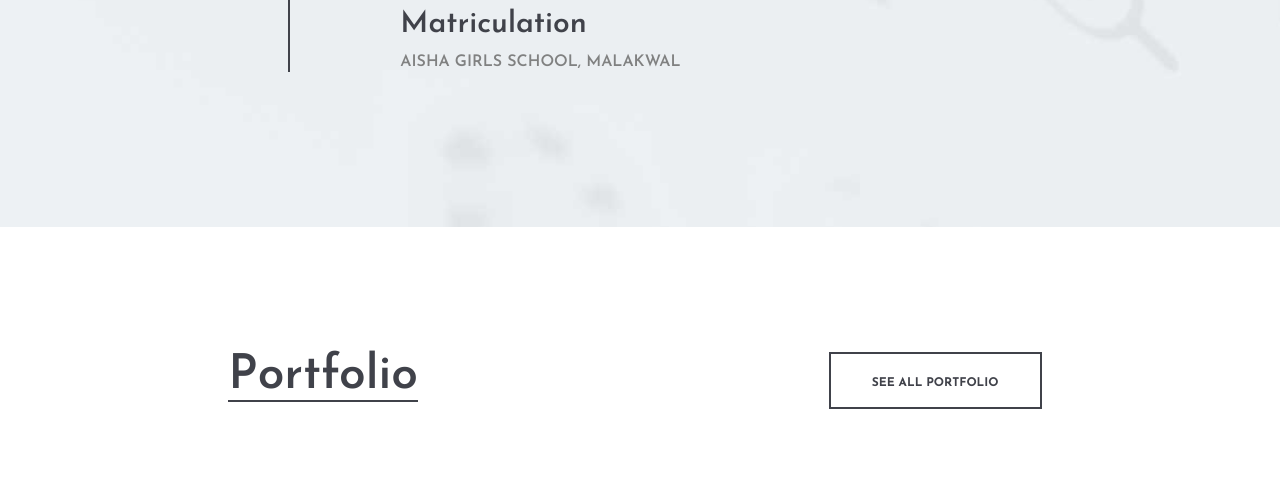
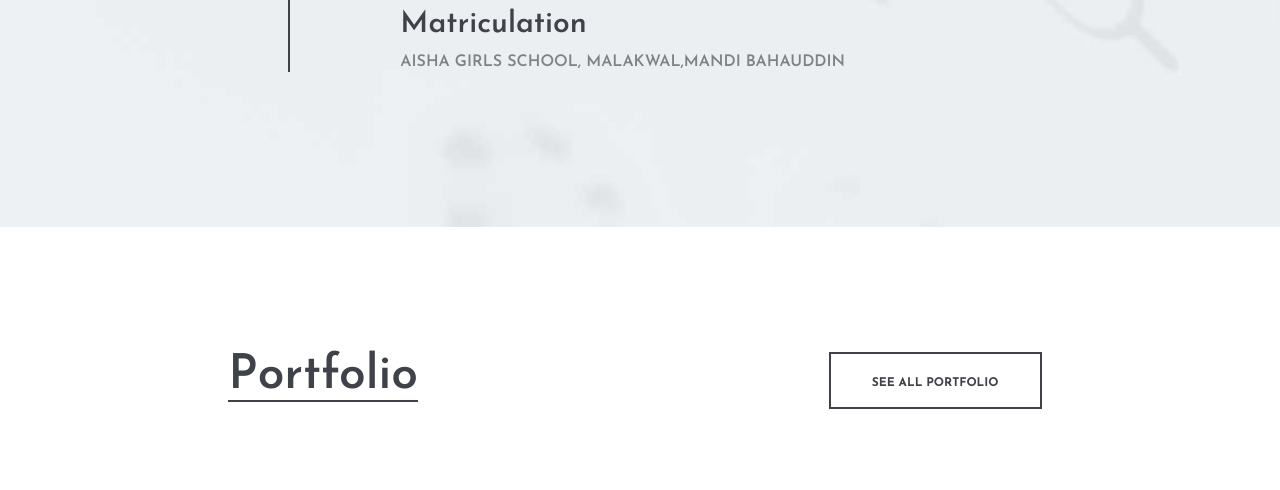
Before and after one commit to kinzakanwal/kinzakanwal.github.io, a plain HTML site: page index.html in a window 1280 px wide. Shown: the part 4260-4750 px from the top of the page. Drawn offline with Linux system fonts and the light colour scheme.

Commit message:
Add District

```diff
--- a/index.html
+++ b/index.html
@@ -188,7 +188,7 @@
 						<li>
 							<h2>2016</h2>
 							<h3>Matriculation </h3>
-							<h4>Aisha Girls School, Malakwal</h4>
+							<h4>Aisha Girls School, Malakwal,Mandi Bahauddin</h4>
 							<!-- <p>Sit amet, consectetur adipiscing elit. Sed porttitor orci ut sapien scelerisque viverra. Sed trist ique justo nec mauris efficitur, ut lacinia elit dapibus. In egestas elit in dap ibus laoreet. Duis magna libero, fermentum ut facilisis id, pulvinar eget tortor. Vestibulum pelle ntesque tincidunt lorem, vitae euismod felis porttitor sed. </p> -->
 						</li>
 					</ul>
```
